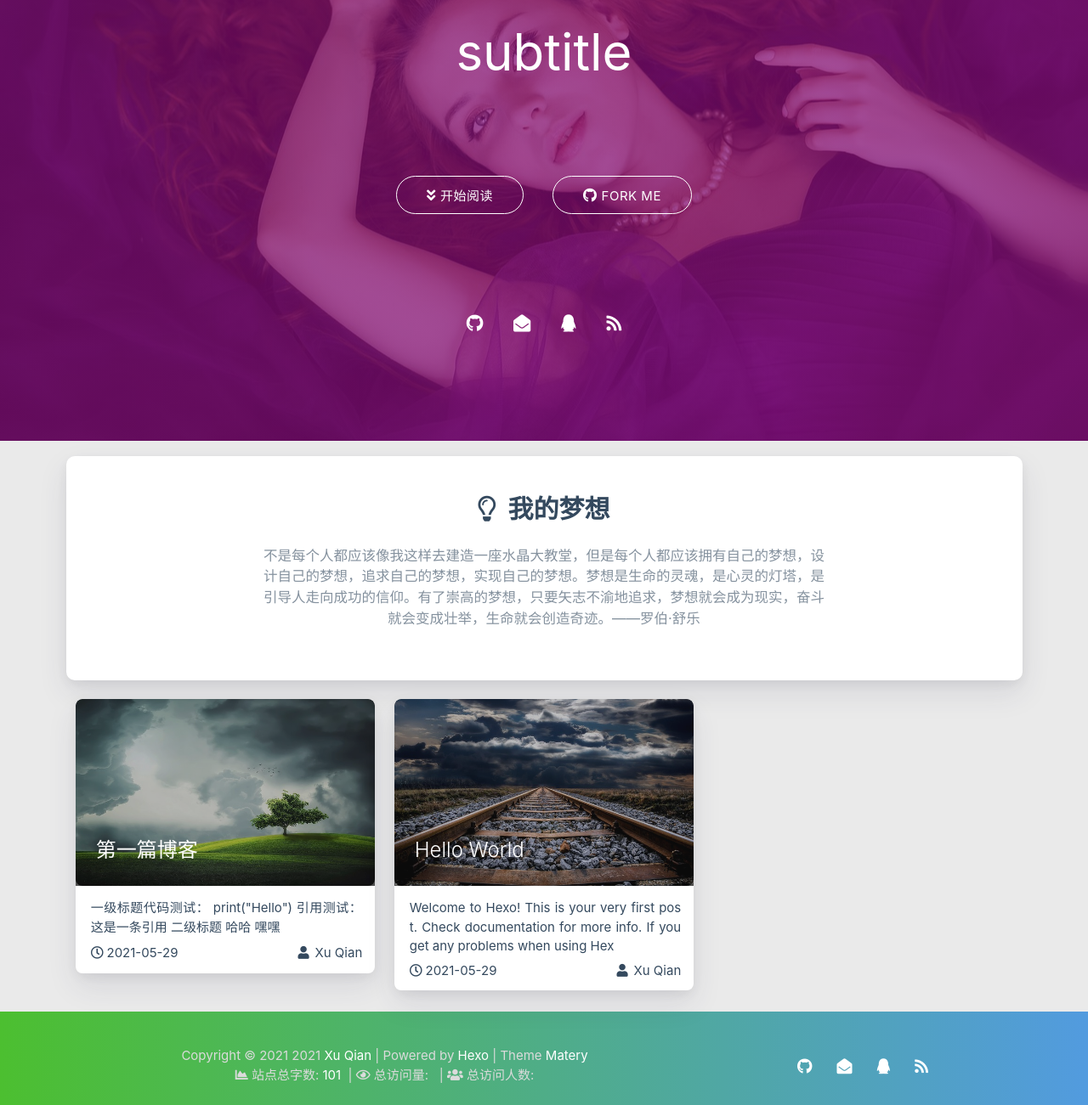
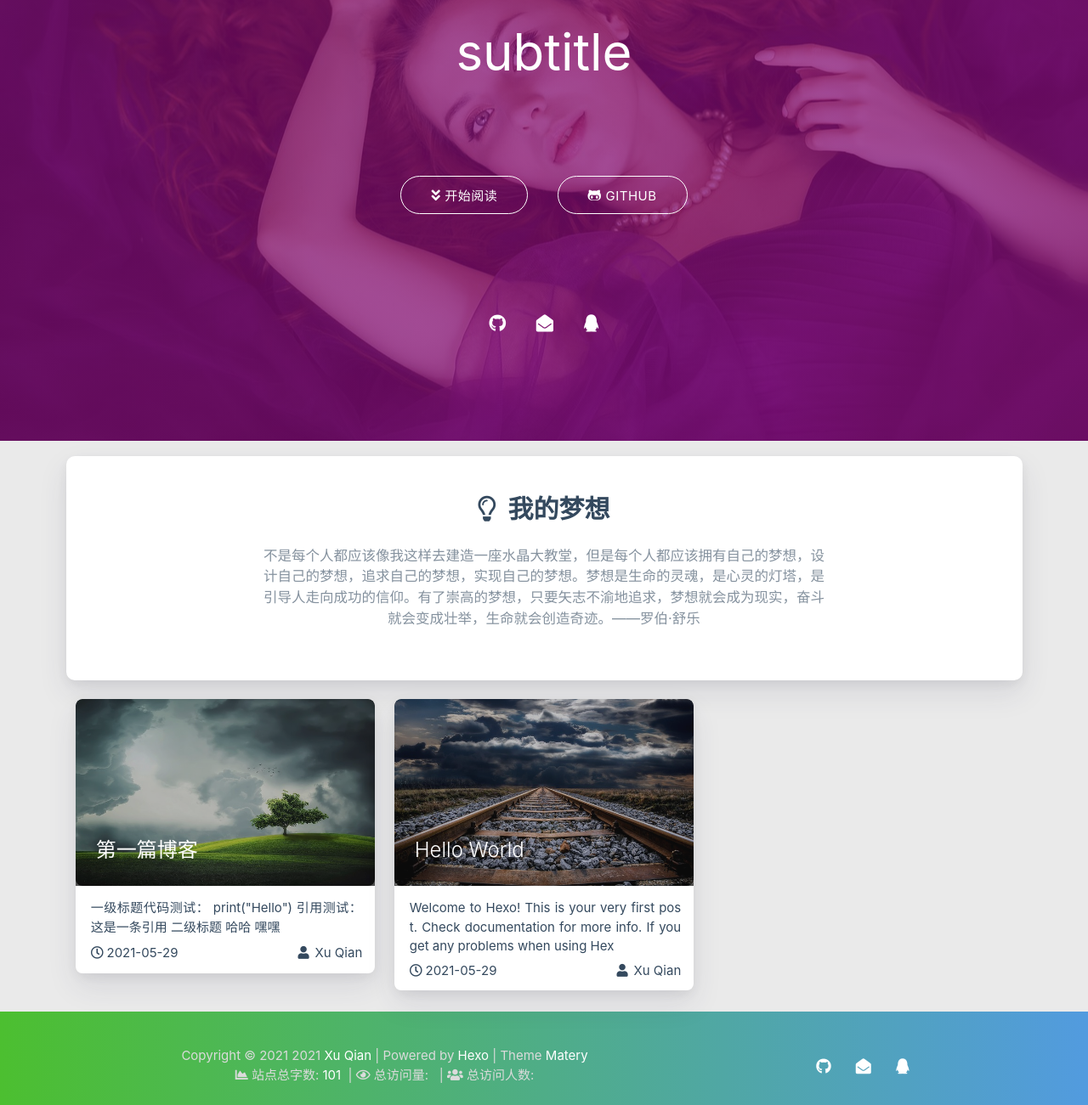
Before and after one commit to zxwx1111/zxwx1111.github.io, a plain HTML site: page index.html in a window 1280 px wide. Shown: the part 281-1582 px from the top of the page at 85% size. Drawn offline with Linux system fonts and the light colour scheme; some packages are replaced by stand-ins of ours; a script that the page names is missing.

Commit message:
Site updated: 2021-05-29 22:36:00

```diff
--- a/index.html
+++ b/index.html
@@ -346,8 +346,8 @@
                 </a>
 
 
-                    <a href="https://github.com/blinkfox/hexo-theme-matery" class="waves-effect waves-light btn" target="_blank">
-                        <i class="fab fa-github "></i>Fork Me
+                    <a href="https://github.com/zxwx1111" class="waves-effect waves-light btn" target="_blank">
+                        <i class="fab fa-github-alt"></i>Github
                     </a>
 
             </div>
@@ -377,10 +377,6 @@
 
 
 
-
-    <a href="/atom.xml" class="tooltipped" target="_blank" data-tooltip="RSS 订阅" data-position="top" data-delay="50">
-        <i class="fas fa-rss"></i>
-    </a>
 
 </div>
         </div>
@@ -716,10 +712,6 @@ print("Hello")
 
 
 
-    <a href="/atom.xml" class="tooltipped" target="_blank" data-tooltip="RSS 订阅" data-position="top" data-delay="50">
-        <i class="fas fa-rss"></i>
-    </a>
-
 </div>
     </div>
 </footer>
```
Also changed, not shown: 404/index.html (+0 -4 lines), about/index.html (+0 -12 lines), archives/2021/05/index.html (+0 -4 lines), archives/2021/index.html (+0 -4 lines), archives/index.html (+0 -4 lines), categories/index.html (+0 -4 lines), posts/1243066710/index.html (+0 -4 lines), posts/4278564287/index.html (+0 -4 lines), tags/index.html (+0 -4 lines).
